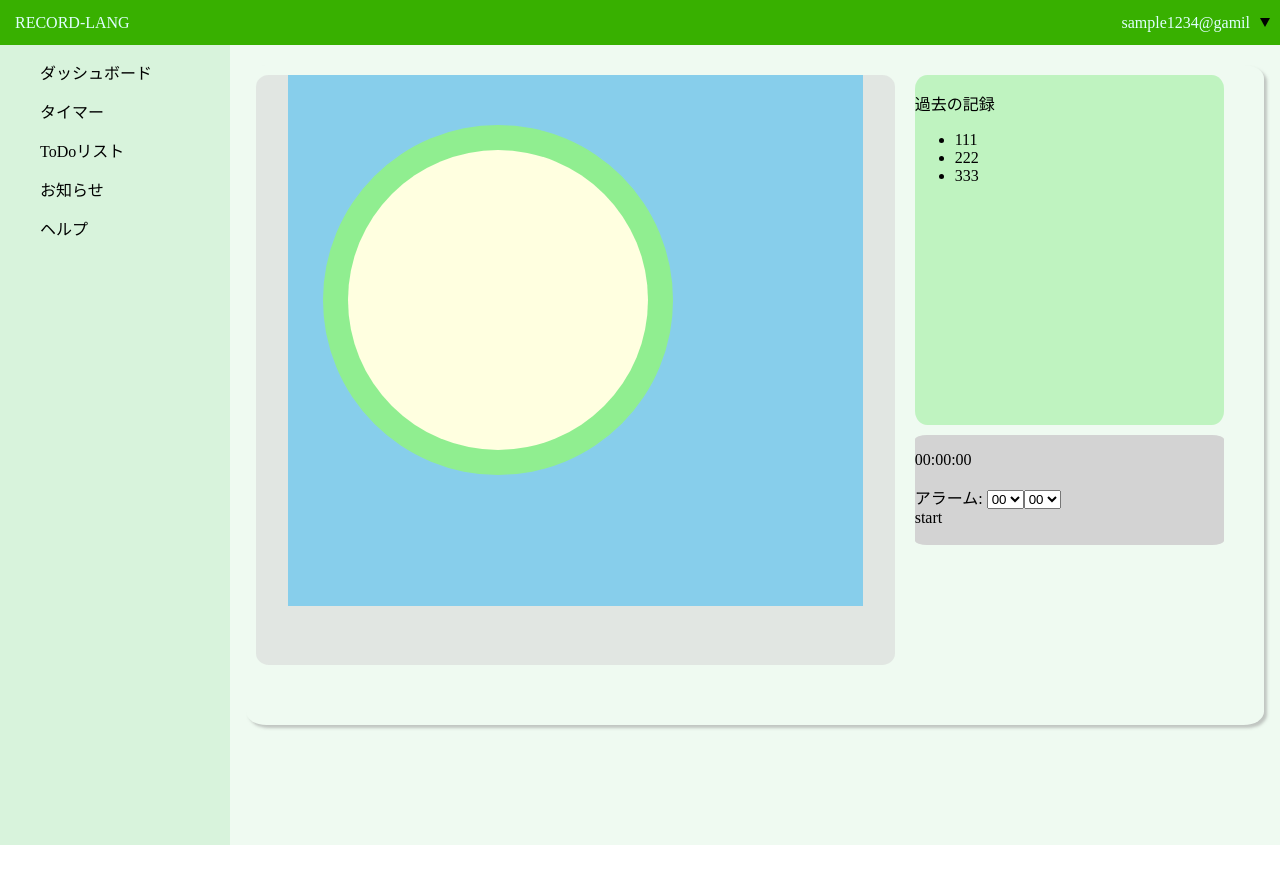
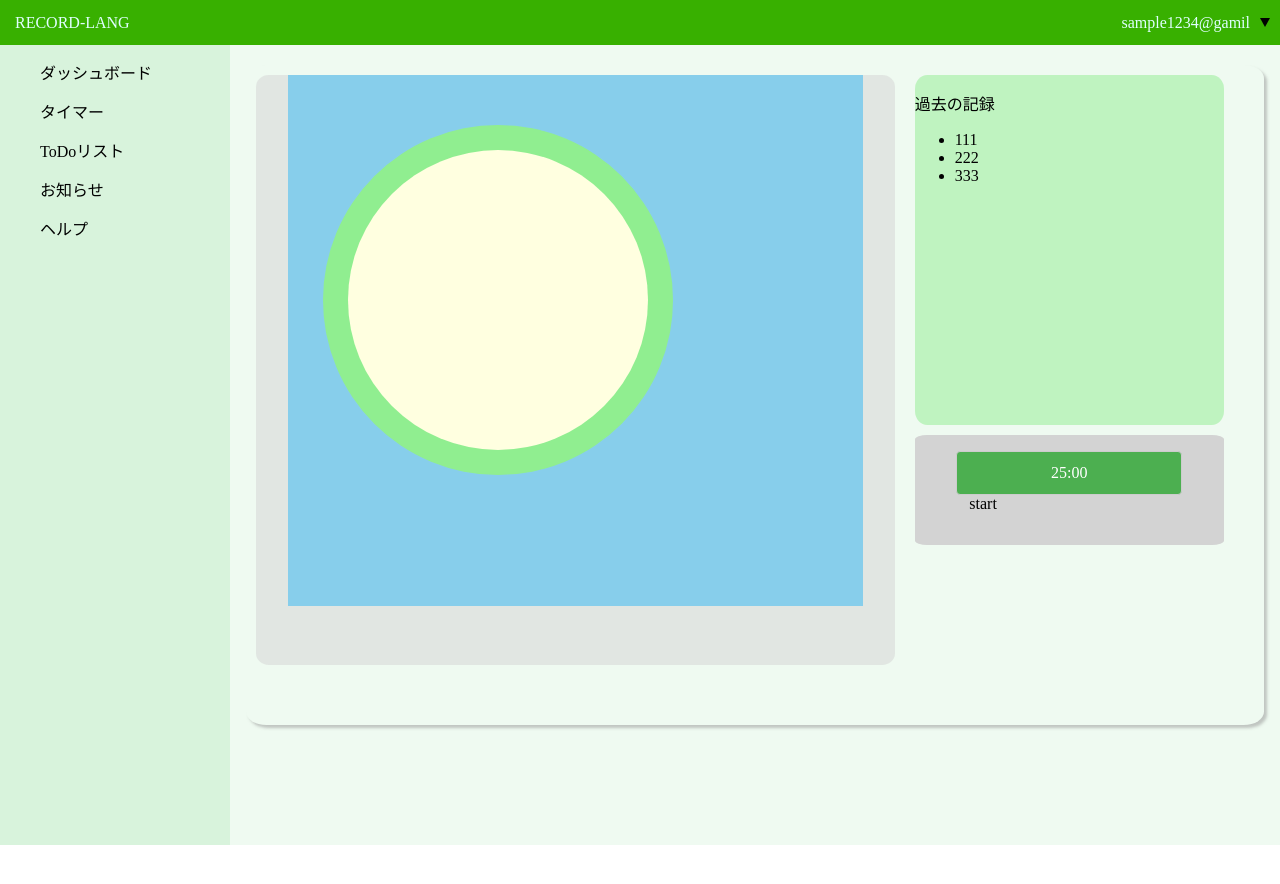
Before and after one commit to zvvlj0219/recode-lang, a Vue app in the folder client/: page /timer in a window 1280 px wide. Shown: the top 884 px of the page. Before the commit the page ends 845 px from the top, so only its background shows below. Built offline with nearby package versions, Linux system fonts and the light colour scheme.

Commit message:
created modal && delete timerComponent

```diff
--- a/client/package.json
+++ b/client/package.json
@@ -20,6 +20,7 @@
     "eslint": "^6.7.2",
     "eslint-plugin-vue": "^6.2.2",
     "lodash": "^4.17.21",
+    "velocity-animate": "^1.5.2",
     "vue-template-compiler": "^2.6.11"
   },
   "eslintConfig": {
--- /dev/null
+++ b/client/src/components/ModalComponent.vue
@@ -0,0 +1,79 @@
+<template>
+  <div>
+    <div id="open" v-on:click="isModal = !isModal">
+      <slot name="time"></slot>
+    </div>
+    <div id="mask"
+    v-on:click="isModal = !isModal"
+    v-bind:class="{hidden :isModal }"></div>
+    <section id="modal" v-bind:class="{hidden :isModal }">
+      <slot name="modal">
+      </slot>
+      <div id="close" v-on:click="isModal = !isModal">
+        閉じる
+      </div>
+    </section>
+  </div>
+</template>
+
+<script>
+export default {
+  data(){
+    return {
+      isModal:true
+    }
+  }
+}
+</script>
+
+<style>
+body {
+font-size: 16px;
+height: 1300px;
+}
+#open,
+#close {
+  cursor: pointer;
+  width: 200px;
+  border: 1px solid #ccc;
+  border-radius: 4px;
+  text-align: center;
+  padding: 12px;
+  margin: 16px auto 0;
+  background: #4caf50;
+  color: white;
+  position: relative;
+  top: 30%;
+}
+#mask {
+  background: rgba(0, 0, 0, 0.4);
+  position: fixed;
+  top: 0;
+  bottom: 0;
+  right: 0;
+  left: 0;
+  z-index: 2;
+}
+#modal {
+  background: #fff;
+  color: #555;
+  width: 300px;
+  padding: 40px;
+  border-radius: 4px;
+  position: fixed;
+    top: 50%;
+    left: 50%;
+    transform: translate(-50%, -50%);
+    -webkit-transform: translate(-50%, -50%);
+    -ms-transform: translate(-50%, -50%);
+  margin: 0 auto;
+  z-index: 3;
+  transition: 0.4s;
+}
+#mask.hidden {
+  display: none;
+}
+#modal.hidden {
+  display: none;
+}
+</style>
--- a/client/src/components/timer.vue
+++ b/client/src/components/timer.vue
@@ -7,19 +7,76 @@
         <transition
           v-bind:css="false"
           v-if="clockEvent"
-
+          v-on:before-enter="beforeEnter"
           v-on:enter="enter"
-          v-on:after-enter="afterEnter"
-
-          v-on:before-leave="beforeLeave"
-          v-on:leave="leave"
+          v-on:enter-cancelled="enterCancelled"
+          appear
         >
           <div class="inner-circle"></div>
         </transition>
       </div>
     </div>
     <div class="timerComponent_container">
-      <timerComponent/>
+    <ModalComponent>
+      <template v-slot:time>
+        <div class='timer_text'>
+          <div v-show="!clockEvent" class="setted_time">
+            <div v-if="setted_hour !== '00'">
+              {{setted_hour}}:{{setted_minute}}:00
+            </div>
+            <div v-else>
+              {{setted_minute}}:00
+            </div>
+          </div>
+          <div v-show="clockEvent" class="time_left">{{time_left}}</div>
+        </div>
+      </template>
+      <template v-slot:modal>
+        <div>アラーム:
+          <select
+            class ='select_hour'
+            v-model="setted_hour"
+          >
+            <option
+              v-for="n in 21"
+              v-bind:key="n"
+            >
+            {{n-1 | adjustDigit}}
+            </option>
+          </select>
+          <span>時間</span>
+          <select
+            class ='select_minute'
+            v-model="setted_minute"
+          >
+            <option
+              v-for="n in 60"
+              v-bind:key="n"
+            >
+            {{n-1 | adjustDigit}}
+            </option>
+          </select>
+          <span>分</span>
+        </div>
+      </template>
+    </ModalComponent>
+    <div class="button-wrapper">
+      <div
+        class="btn start_btn"
+        v-show="!clockEvent"
+        v-on:click="startTimer();clockEvent = true;"
+      >start</div>
+      <div
+        class="btn cancel_btn"
+        v-show="clockEvent"
+        v-on:click="cancelTimer();clockEvent = false;"
+      >cancel</div>
+      <div
+        class="btn pause_btn"
+        v-show="clockEvent"
+        v-on:click="cancelTimer();clockEvent = false;"
+      >pause</div>
+      </div>
     </div>
     <div class="recode-wrapper">
       <p>過去の記録</p>
@@ -34,7 +91,7 @@
 </template>
 
 <script>
-import timerComponent from './timerComponent';
+import ModalComponent from './ModalComponent'
 
 export default {
   name:'timer',
@@ -42,47 +99,105 @@ export default {
     return {
       language:'JavaScript',
       timer:30,
+      clockEvent:false,
+      setted_hour:'00',
+      setted_minute:'25',
+      time_left:'',
+      timeoutId:null
     }
   },
   components:{
-    timerComponent,
+    ModalComponent
+  },
+  filters:{
+    adjustDigit(number){
+      if(number < 10){
+        return `0${number}`;
+      }
+      return number;
+    }
+  },
+  watch:{
+    setted_hour(){
+      if(this.setted_hour == '00'){
+        this.study_time = `${this.setted_minute}:00`;
+      }else{
+        this.study_time = `${this.setted_hour}:${this.setted_minute}:00`;
+      }
+    },
+    setted_minute(){
+      if(this.setted_hour == '00'){
+        this.study_time = `${this.setted_minute}:00`;
+      }else{
+        this.study_time = `${this.setted_hour}:${this.setted_minute}:00`;
+      }
+    }
+  },
+  methods:{
+    beforeEnter(el){
+      el.style.transform = 'scale(1)';
+    },
+    enter(el,done){
+      let scale = 1;
+      const intervalId = setInterval(()=>{
+        el.style.transform = `scale(${scale})`;
+        scale += 0.03;
+        if(scale > 1.17){
+          clearInterval(intervalId);
+          done();
+        }
+      },30)
+    },
+    enterCancelled(el){
+      el.style.transform = 'scale(1)';
+
+    },
+    startTimer(){
+      console.log(this.setted_hour,this.setted_minute);
+      this.clockEvent = true;
+      //開始時間
+      let startTime = Date.now();
+      if(this.study_time == '00:00:00' || this.study_time == '00:00'){
+        this.clockEvent = false;
+      }else{
+        this.countDown(startTime);
+      }
+    },
+    countDown(startTime){
+      //イベントループ
+      this.timeoutId = setTimeout(()=>{
+        this.countDown(startTime);
+      },1000);
+
+      if(this.time_left == '00:00:00' || this.time_left == '00:00'){
+        clearTimeout(this.timeoutId);
+        this.clockEvent = false;
+      }
+      //経過時間
+      let elapsed_time = Date.now() - startTime;
+
+      //設定した時間 ミリ秒に直す
+      let setted_time = `${this.setted_hour*3600 + this.setted_minute*60}000`;
+      //残り時間を算出
+      let left = new Date(setted_time - elapsed_time + 300);
+      let h = String(left.getHours()-9).padStart(2,'0');
+      let m = String(left.getMinutes()).padStart(2,'0');
+      let s = String(left.getSeconds()).padStart(2,'0');
+      if(h == '00'){
+        this.time_left = `${m}:${s}`
+      }else{
+      this.time_left = `${h}:${m}:${s}`;
+      }
+    },
+    cancelTimer(){
+      clearTimeout(this.timeoutId);
+      this.timeoutId = null;
+      this.clockEvent = false;
+    },
+
   }
 }
 </script>
-
-<style scoped>
-/*transition*/
-.clock-enter,.clock-leave-to {
-  position:absolute;
-  top:75px;
-  left:60px;
-  width:300px;
-  height:300px;
-  border-radius:50%;
-  background-color:lightyellow;
-  z-index: 2;
-
-}
-
-.clock-enter-active,.clock-leave-active {
-  transform: scale(1.2);
-
-}
-
-.clock-enter-to,.clock-leave {
-  position:absolute;
-  top:75px;
-  left:60px;
-  width:300px;
-  height:300px;
-  border-radius:50%;
-  background-color:lightyellow;
-  z-index: 2;
-
-}
-
-
-</style>
 
 <style scoped>
 .router-content {
@@ -116,12 +231,7 @@ export default {
   border-radius:50%;
   background-color:lightyellow;
   z-index: 2;
-  transition: transform 0.5s ease;
-
 }
-
-
-
 
 .timer {
   background-color:rgba(211,211,211,0.5);
@@ -133,7 +243,8 @@ export default {
   border-radius:4%;
 }
 
-.timerComponent {
+.button-wrapper {
+  width:200px;
   margin:0 auto;
 }
 
@@ -145,7 +256,7 @@ export default {
 
 @media (max-width:576px) {
   .router-content {
-    height:100vh;
+    height:100%;
     width:100%;
     margin:15px 10px;
   }
--- a/client/src/components/timerComponent.vue
+++ /dev/null
@@ -1,123 +0,0 @@
-<template>
-  <div class="timerComponent">
-    <div class='timer_text'>
-      <p  v-show="!active" class="setted_time">{{study_time}}</p>
-      <p  v-show="active" class="time_left">{{time_left}}</p>
-    </div>
-    <form class="timer_form">
-      <div>アラーム:
-        <select
-          class ='select_hour'
-          v-model="setted_hour"
-        >
-          <option
-            v-for="n in 21"
-            v-bind:key="n"
-          >
-          {{n-1 | adjustDigit}}
-          </option>
-        </select>
-        <select
-          class ='select_minute'
-          v-model="setted_minute"
-        >
-          <option
-            v-for="n in 60"
-            v-bind:key="n"
-          >
-          {{n-1 | adjustDigit}}
-          </option>
-        </select>
-      </div>
-    </form>
-    <div
-      class="start_btn"
-      v-show="!active"
-      v-on:click="startTimer"
-    >start</div>
-    <div
-      class="cancel_btn"
-      v-show="active"
-      v-on:click="cancelTimer"
-    >cancel</div>
-    <div
-      class="pause_btn"
-      v-show="active"
-      v-on:click="cancelTimer"
-    >pause</div>
-  </div>
-</template>
-
-<script>
-export default {
-  name:'timerComponent',
-  data(){
-    return {
-      setted_hour:'00',
-      setted_minute:'00',
-      study_time:'00:00:00',
-      time_left:'',
-      active:false,
-      timeoutId:null
-    }
-  },
-  filters:{
-    adjustDigit(number){
-      if(number < 10){
-        return `0${number}`;
-      }
-      return number;
-    }
-  },
-  watch:{
-    setted_hour(){
-      this.study_time = `${this.setted_hour}:${this.setted_minute}:00`;
-    },
-    setted_minute(){
-      this.study_time = `${this.setted_hour}:${this.setted_minute}:00`;
-    }
-  },
-  methods:{
-    startTimer(){
-      this.active = true;
-      //開始時間
-      let startTime = Date.now();
-      this.countDown(startTime);
-    },
-    countDown(startTime){
-      //イベントループ
-      this.timeoutId = setTimeout(()=>{
-        this.countDown(startTime);
-        console.log('settimeout')
-      },1000);
-
-      if(this.time_left == '00:00:00'){
-        clearTimeout(this.timeoutId);
-        this.addRecord();
-        this.active = false;
-      }
-
-
-      //経過時間
-      let elapsed_time = Date.now() - startTime;
-
-      //設定した時間 ミリ秒に直す
-      let setted_time = `${this.setted_hour*3600 + this.setted_minute*60}000`;
-      //残り時間を算出
-      let left = new Date(setted_time - elapsed_time + 300);
-      let h = String(left.getHours()-9).padStart(2,'0');
-      let m = String(left.getMinutes()).padStart(2,'0');
-      let s = String(left.getSeconds()).padStart(2,'0');
-      this.time_left = `${h}:${m}:${s}`;
-    },
-    cancelTimer(){
-      clearTimeout(this.timeoutId);
-      this.timeoutId = null;
-      this.active = false;
-    },
-    addRecord(){
-      console.log('ok')
-    }
-  }
-}
-</script>
```
Also changed, not shown: 1 other file (tests, documents, lock files or other folders).
